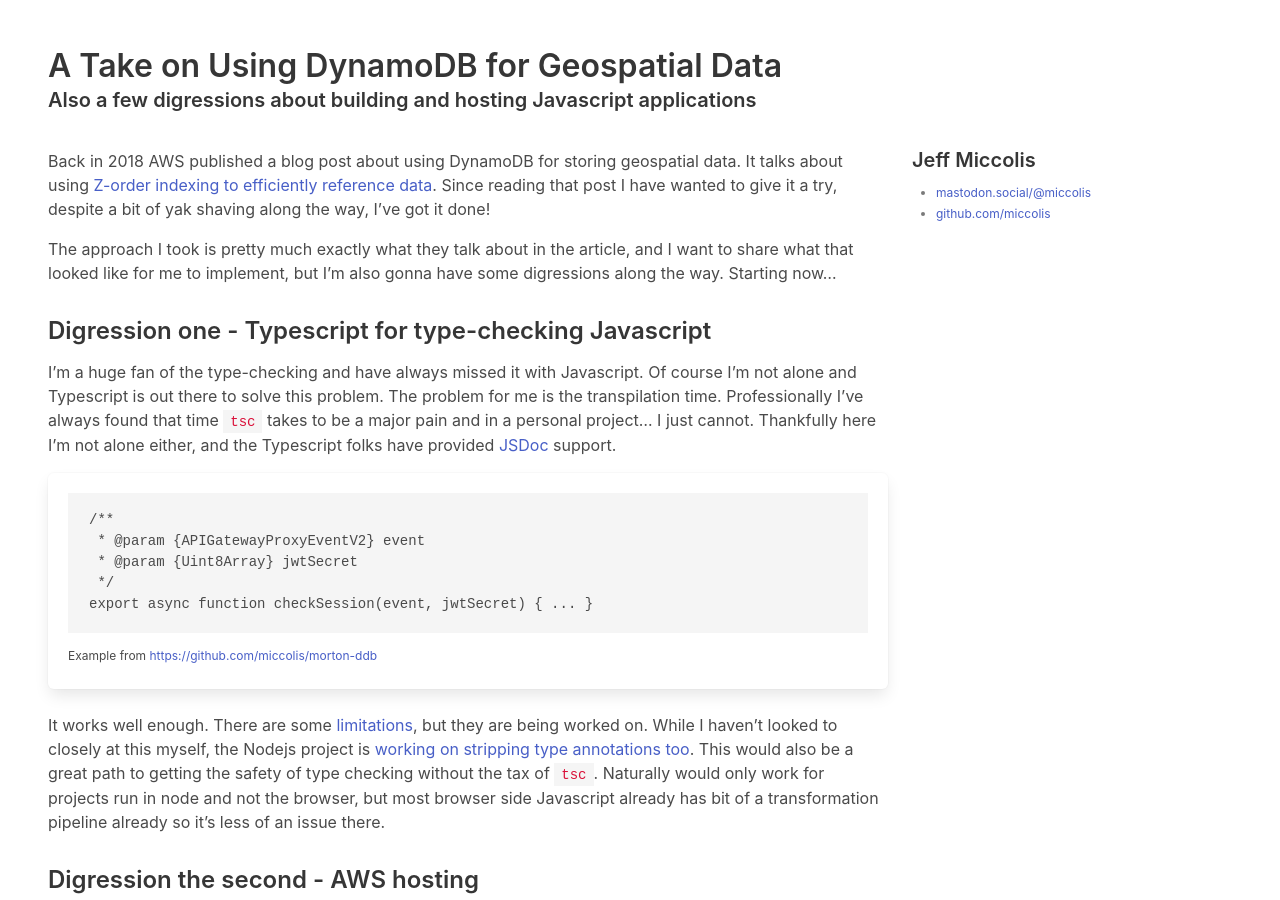
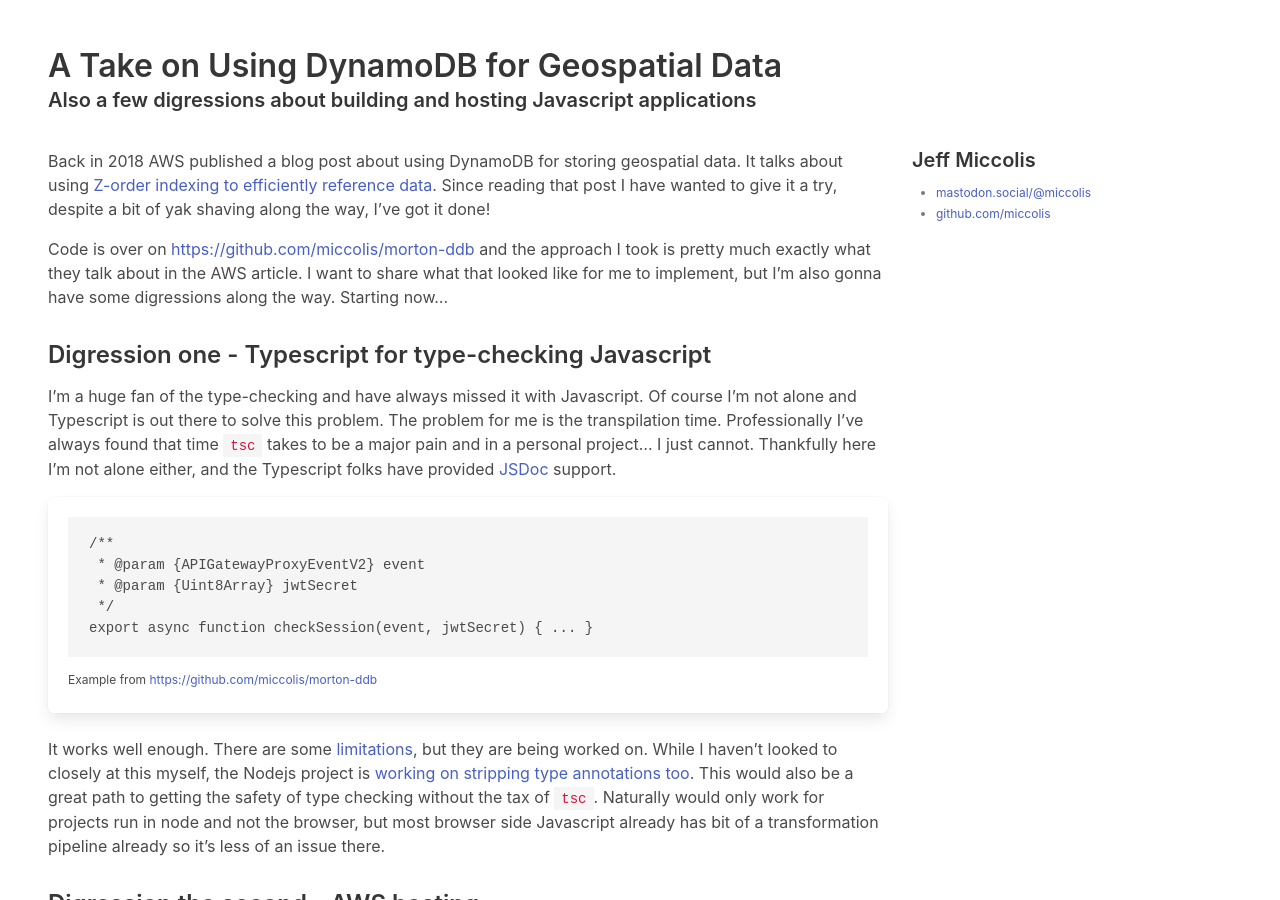
Before and after one commit to miccolis/miccolis.github.io, a Jekyll site: the page built from _posts/2025-08-05-dynamodb-geospatial.md, in a window 1280 px wide and 900 px high. Built offline with Jekyll 4.4.1, drawn with Linux system fonts in a browser that asks for light colours.

Commit message:
Actually link to the code

```diff
--- a/_posts/2025-08-05-dynamodb-geospatial.md
+++ b/_posts/2025-08-05-dynamodb-geospatial.md
@@ -7,7 +7,7 @@
 
 Back in 2018 AWS published a blog post about using DynamoDB for storing geospatial data. It talks about using [Z-order indexing to efficiently reference data](https://aws.amazon.com/blogs/database/z-order-indexing-for-multifaceted-queries-in-amazon-dynamodb-part-1/). Since reading that post I have wanted to give it a try, despite a bit of yak shaving along the way, I’ve got it done!
 
-The approach I took is pretty much exactly what they talk about in the article, and I want to share what that looked like for me to implement, but I’m also gonna have some digressions along the way. Starting now…
+Code is over on <a href="https://github.com/miccolis/morton-ddb">https://github.com/miccolis/morton-ddb</a> and the approach I took is pretty much exactly what they talk about in the AWS article. I want to share what that looked like for me to implement, but I’m also gonna have some digressions along the way. Starting now…
 
 ### Digression one - Typescript for type-checking Javascript
 
```
